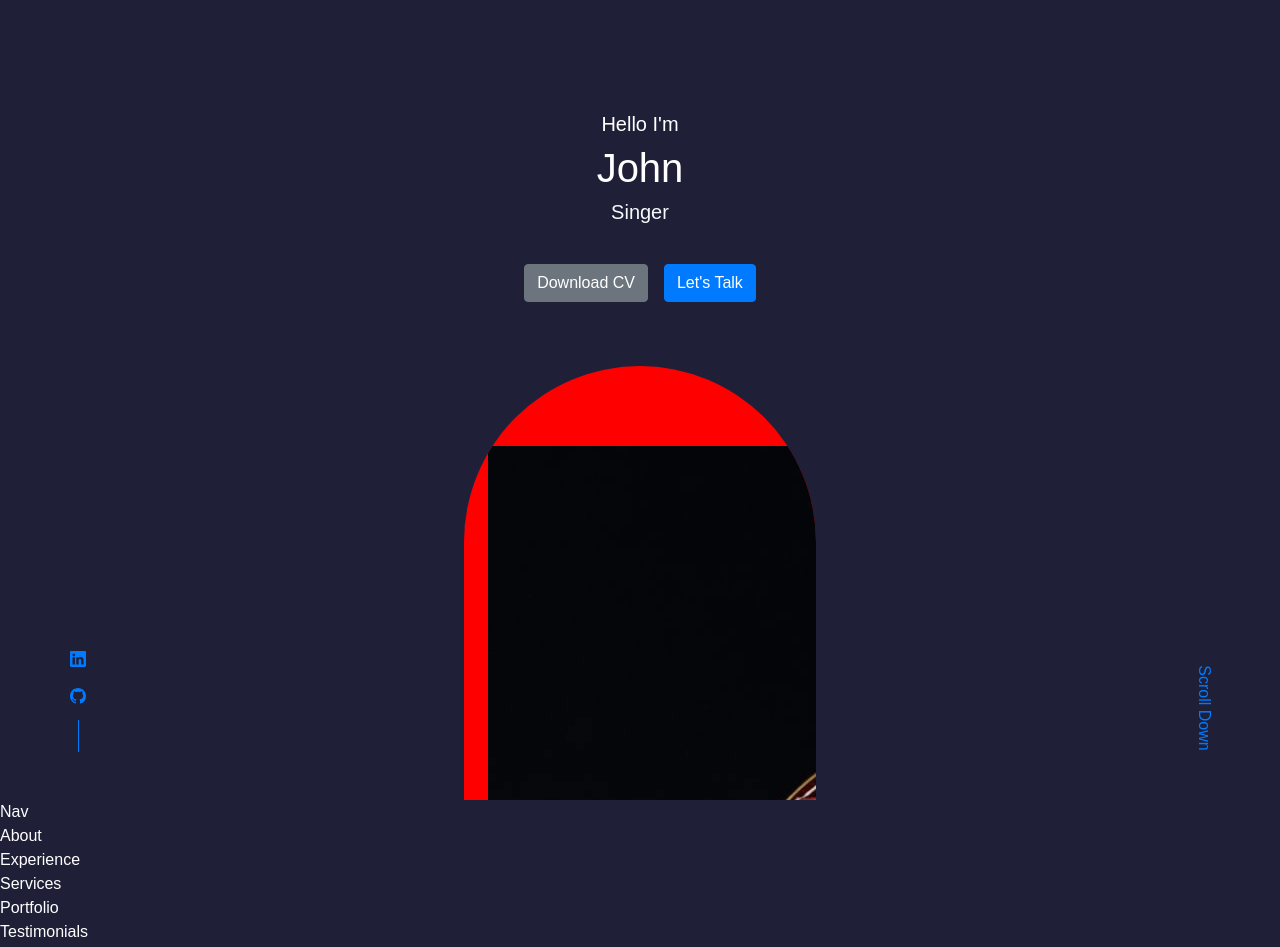
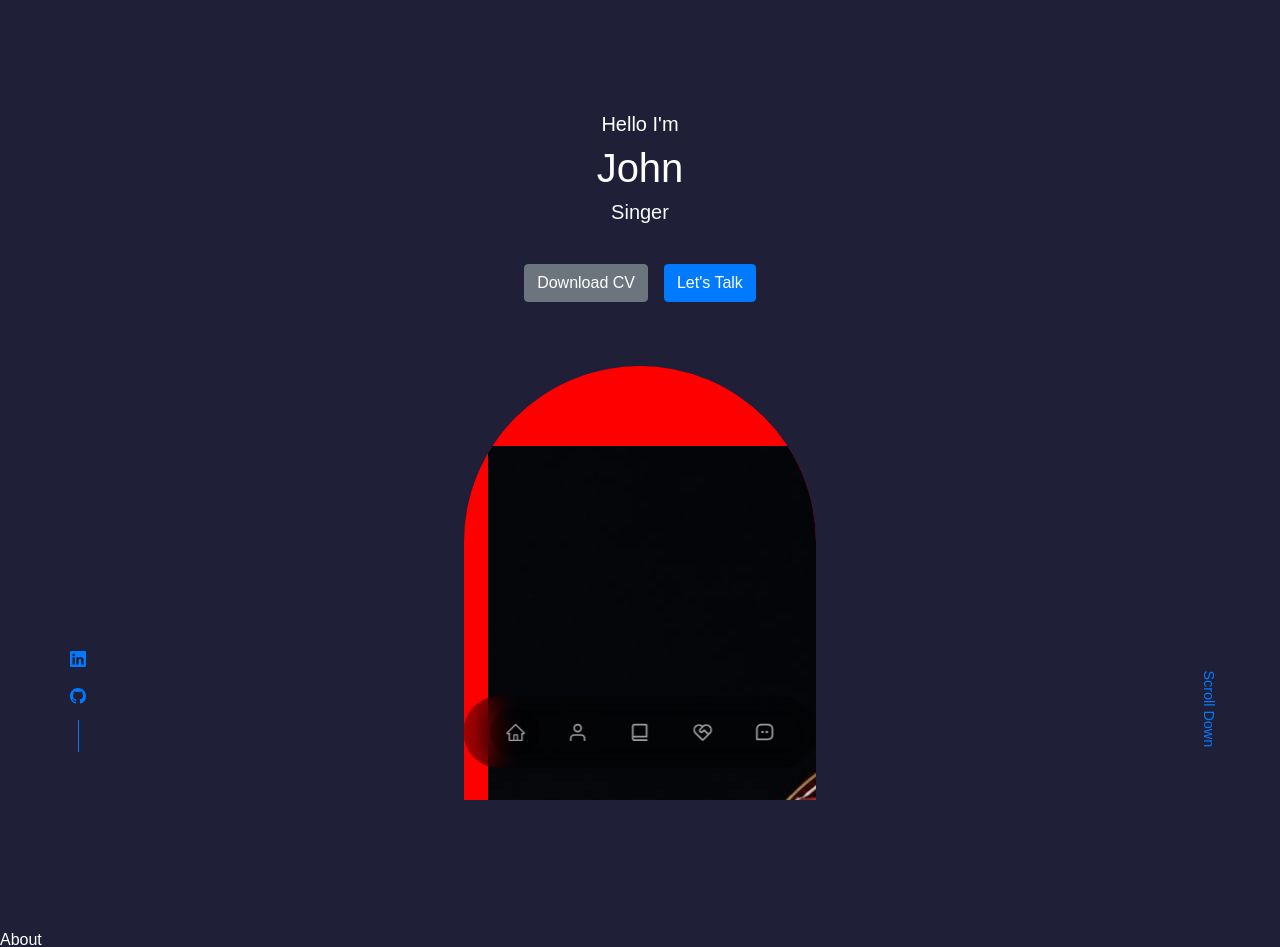
Before and after one commit to sakilbd/ReactJs-Portfolio, a React (Create React App) app: page / in a window 1280 px wide. Shown: the top 947 px of the page. Built offline with nearby package versions, Linux system fonts and the light colour scheme.

Commit message:
clicable navbar created with useState

```diff
--- a/src/Components/about/About.js
+++ b/src/Components/about/About.js
@@ -4,7 +4,7 @@
     state = {  }
     render() {
         return (
-            <div>About</div>
+            <section id="about">About</section>
         );
     }
 }
--- a/src/Components/contact/Contact.js
+++ b/src/Components/contact/Contact.js
@@ -2,7 +2,7 @@
 class Contact extends Component {
     state = {  }
     render() {
-        return (<div>Contact</div>);
+        return (<section id="contact">Contact</section >);
     }
 }
 
--- a/src/Components/experience/Experience.js
+++ b/src/Components/experience/Experience.js
@@ -3,7 +3,7 @@
 class Experience extends Component {
     state = {  }
     render() {
-        return (<div>Experience</div>);
+        return (<section id="experience">Experience</section>);
     }
 }
 
--- a/src/Components/header/HeaderSocials.js
+++ b/src/Components/header/HeaderSocials.js
@@ -8,7 +8,7 @@
         return (
             <div className="header__socials">
                 <a href="https://linkedin.com"><BsLinkedin/></a>
-                <a href="https://github.com"><BsGithub/></a>
+                <a href="https://github.com/sakilbd"><BsGithub/></a>
 
 
             </div>
--- a/src/Components/header/header.css
+++ b/src/Components/header/header.css
@@ -60,4 +60,21 @@
     bottom: 5rem;
     transform: rotate(90deg);
     font-weight: 200;
+    font-size: 0.9rem;
 }
+
+@media screen and (max-width:1024px) {
+    header {
+        height: 100vh;
+    }
+}
+
+@media screen and (max-width:600px) {
+    header {
+        height: 100vh;
+    }
+    .header__socials,
+    .scroll__down {
+        display: none;
+    }
+}
--- a/src/Components/nav/Nav.js
+++ b/src/Components/nav/Nav.js
@@ -1,10 +1,25 @@
 import React, { Component } from 'react';
+import {AiOutlineHome} from 'react-icons/ai';
+import {BiBookAlt} from 'react-icons/bi';
+import {FiUser} from 'react-icons/fi';
+import {RiServiceLine} from 'react-icons/ri';
+import {BiMessageSquareDots} from 'react-icons/bi';
+import './nav.css';
+import {useState} from 'react';
 
-class Nav extends Component {
-    state = {  }
-    render() {
-        return (<div>Nav</div>);
-    }
+
+const Nav = () => {
+    const [activeNav ,setActiveNav] = useState("#")
+    return (
+            <nav>
+                <a href="#" onClick={()=>setActiveNav('#')} className={activeNav === '#' ? 'active' : ''}><AiOutlineHome/></a>
+                <a href="#about" onClick={()=>setActiveNav('#about')} className={activeNav === '#about' ? 'active' : ''}><FiUser/></a>
+                <a href="#experience" onClick={()=>setActiveNav('#experience')} className={activeNav === '#experience' ? 'active' : ''}><BiBookAlt/></a>
+                <a href="#services" onClick={()=>setActiveNav('#services')} className={activeNav === '#services' ? 'active' : ''}><RiServiceLine/></a>
+                <a href="#contact" onClick={()=>setActiveNav('#contact')} className={activeNav === '#contact' ? 'active' : ''}><BiMessageSquareDots/></a>
+            </nav>
+        );
+
 }
 
 export default Nav;
--- a/src/Components/nav/nav.css
+++ b/src/Components/nav/nav.css
@@ -0,0 +1,28 @@
+nav {
+    background: rgba(0, 0, 0, .3);
+    width: max-content;
+    display: block;
+    padding: .7rem 1.7rem;
+    z-index: 2;
+    position: fixed;
+    left: 50%;
+    transform: translateX(-50%);
+    bottom: 2rem;
+    display: flex;
+    gap: .8rem;
+    border-radius: 3rem;
+    backdrop-filter: blur(15px);
+}
+
+nav a {
+    background: transparent;
+    padding: .9rem;
+    border-radius: 50%;
+    display: flex;
+    color: var(--color-light);
+    font-size: 1.3rem
+}
+
+nav a.active {
+    background: rgba(0, 0, 0, .3)
+}
--- a/src/Components/services/Services.js
+++ b/src/Components/services/Services.js
@@ -3,7 +3,7 @@
 class Services extends Component {
     state = {  }
     render() {
-        return (<div>Services</div>);
+        return (<section id="services">Services</section>);
     }
 }
 
--- a/src/index.css
+++ b/src/index.css
@@ -52,6 +52,7 @@
 
 section {
     margin-top: 8rem;
+    height: 100vh;
 }
 
 section>h2,
```
